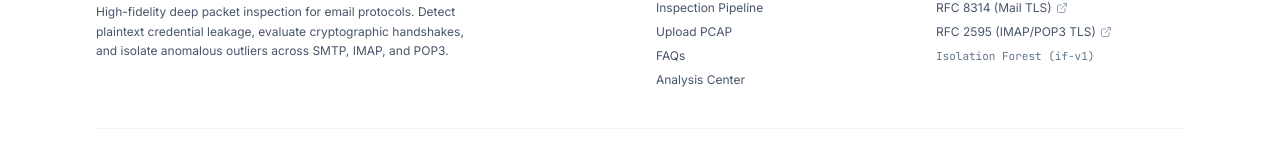
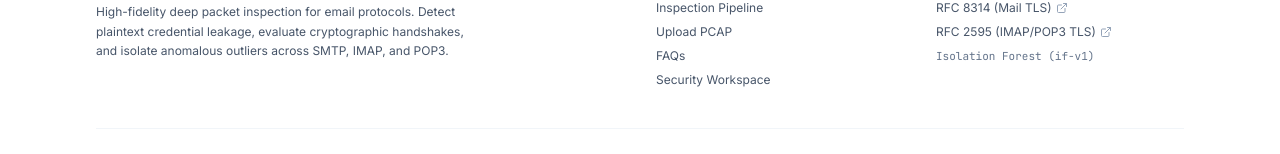
Before and after one commit to TeamPort587/SecureMailScope, a React (Vite) app in the folder frontend/: page /login in a window 1280 px wide. Shown: the part 715-869 px from the top of the page. Built offline with nearby package versions, Linux system fonts and the light colour scheme; no server answers.

Commit message:
fix: name of button changed

```diff
--- a/frontend/src/components/Footer.jsx
+++ b/frontend/src/components/Footer.jsx
@@ -95,7 +95,7 @@ export default function Footer() {
                   to="/analysis"
                   className="text-slate-600 dark:text-slate-400 hover:text-brand-600 dark:hover:text-brand-400 transition-colors"
                 >
-                  Analysis Center
+                  Security Workspace
                 </Link>
               </li>
             </ul>
--- a/frontend/src/components/Navbar.jsx
+++ b/frontend/src/components/Navbar.jsx
@@ -170,16 +170,16 @@ export default function Navbar({ onLoadPreset, onResetAnalysis, onLogout, user }
             <NavTooltip label="UPLOAD" />
           </div>
 
-          {/* 3. ANALYSIS CENTER */}
+          {/* 3. SECURITY WORKSPACE */}
           <div className="relative group">
             <NavLink
               to="/analysis"
               className={({ isActive }) => btnClass(isActive)}
-              aria-label="Analysis Center"
+              aria-label="Security Workspace"
             >
               <FileSearch className={iconClass} />
             </NavLink>
-            <NavTooltip label="ANALYSIS" />
+            <NavTooltip label="WORKSPACE" />
           </div>
 
           {/* 4. THEME TOGGLE (DARK / LIGHT MODE) */}
--- a/frontend/src/components/landing/HeroSection.jsx
+++ b/frontend/src/components/landing/HeroSection.jsx
@@ -16,10 +16,6 @@ export default function HeroSection({ user, onScrollToUpload }) {
           <ShieldCheck className="h-4 w-4 text-brand-600 dark:text-brand-400 animate-pulse" />
           <span className="text-xs font-semibold tracking-wide text-slate-800 dark:text-slate-200">
             Email Network Traffic Security Inspector
-          </span>
-          <span className="h-1.5 w-1.5 rounded-full bg-emerald-500" />
-          <span className="font-mono text-[10px] font-bold uppercase text-brand-600 dark:text-brand-400">
-            RFC 3207 · 8314
           </span>
         </div>
 
@@ -54,7 +50,7 @@ export default function HeroSection({ user, onScrollToUpload }) {
               to="/analysis"
               className="w-full sm:w-auto inline-flex items-center justify-center gap-2 rounded-xl border border-slate-200 dark:border-slate-800 bg-white/90 dark:bg-slate-900/90 text-slate-700 dark:text-slate-200 hover:text-slate-900 dark:hover:text-white hover:bg-slate-50 dark:hover:bg-slate-850 hover:border-slate-300 dark:hover:border-slate-700 font-semibold px-6 py-3.5 text-sm shadow-sm transition-all duration-200 hover:-translate-y-0.5 active:translate-y-0"
             >
-              <span>Analysis Center</span>
+              <span>Security Workspace</span>
               <ArrowRight className="h-4 w-4 text-slate-400 dark:text-slate-500" />
             </Link>
           ) : (
```
Also changed, not shown: 1 other file (tests, documents, lock files or other folders).
